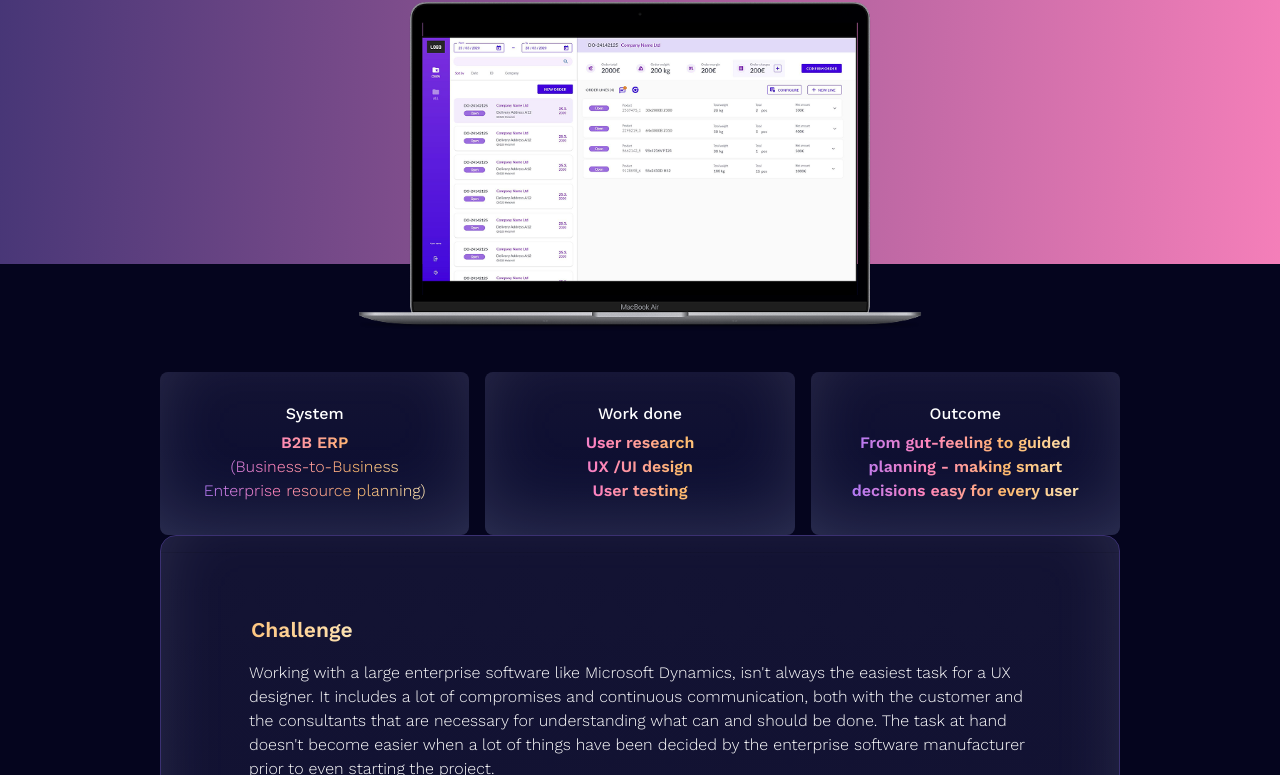
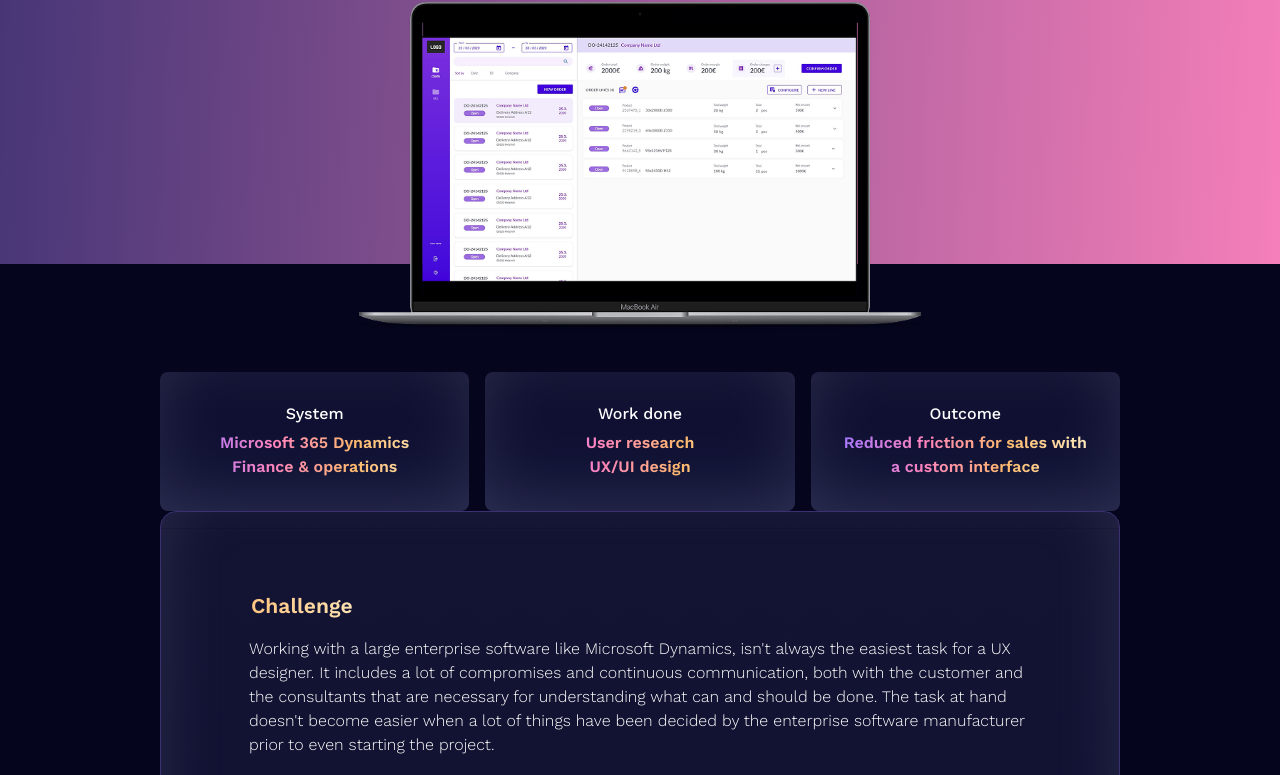
Before and after one commit to pirttilahti/portfolio, a plain HTML site: page sales.html in a window 1280 px wide. Shown: the part 325-1100 px from the top of the page. Drawn offline with nearby package versions, Linux system fonts and the light colour scheme.

Commit message:
Update sales.html

```diff
--- a/sales.html
+++ b/sales.html
@@ -38,22 +38,20 @@
   <div class="col KPI KPIBackground">
     <h6>System</h6>
     <div>
-      <p class="KPItext">B2B ERP</p>
-      <p class="KPItext lightertext">(Business-to-Business Enterprise resource planning)</p>
+      <p class="KPItext">Microsoft 365 Dynamics Finance & operations</p>
     </div>
   </div>
   <div class="col KPI KPIBackground">
     <h6>Work done</h6>
     <div >
       <p class="KPItext ">User research</p>
-      <p class="KPItext ">UX /UI design</p>
-      <p class="KPItext ">User testing</p>
+      <p class="KPItext ">UX/UI design</p>
     </div>
   </div>
   <div class="col KPI KPIBackground">
     <h6>Outcome</h6>
     <div >
-      <p class="KPItext">From gut-feeling to guided planning - making smart decisions easy for every user</p>
+      <p class="KPItext">Reduced friction for sales with a custom interface</p>
     </div>
   </div>
 </div>
```
